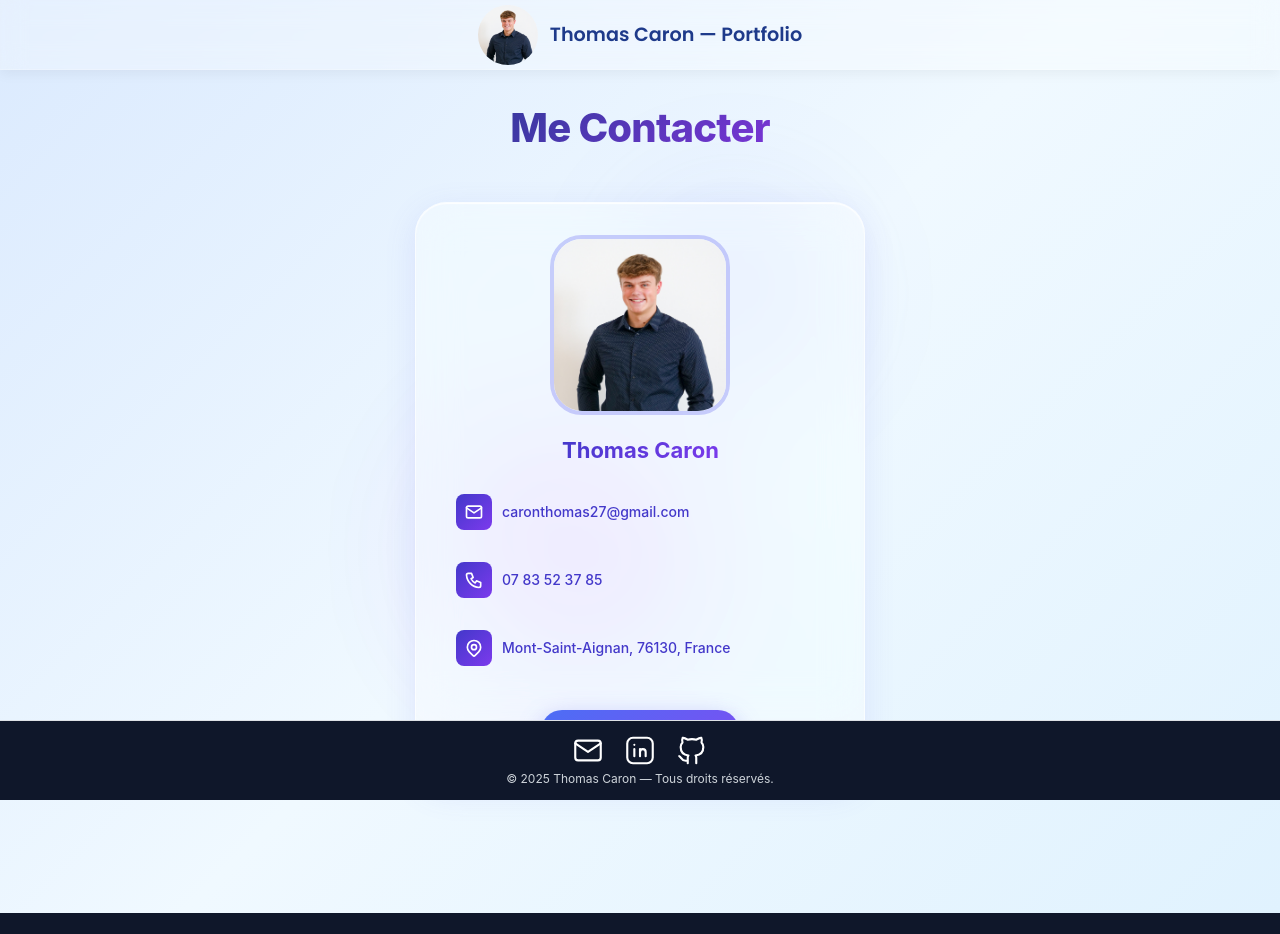
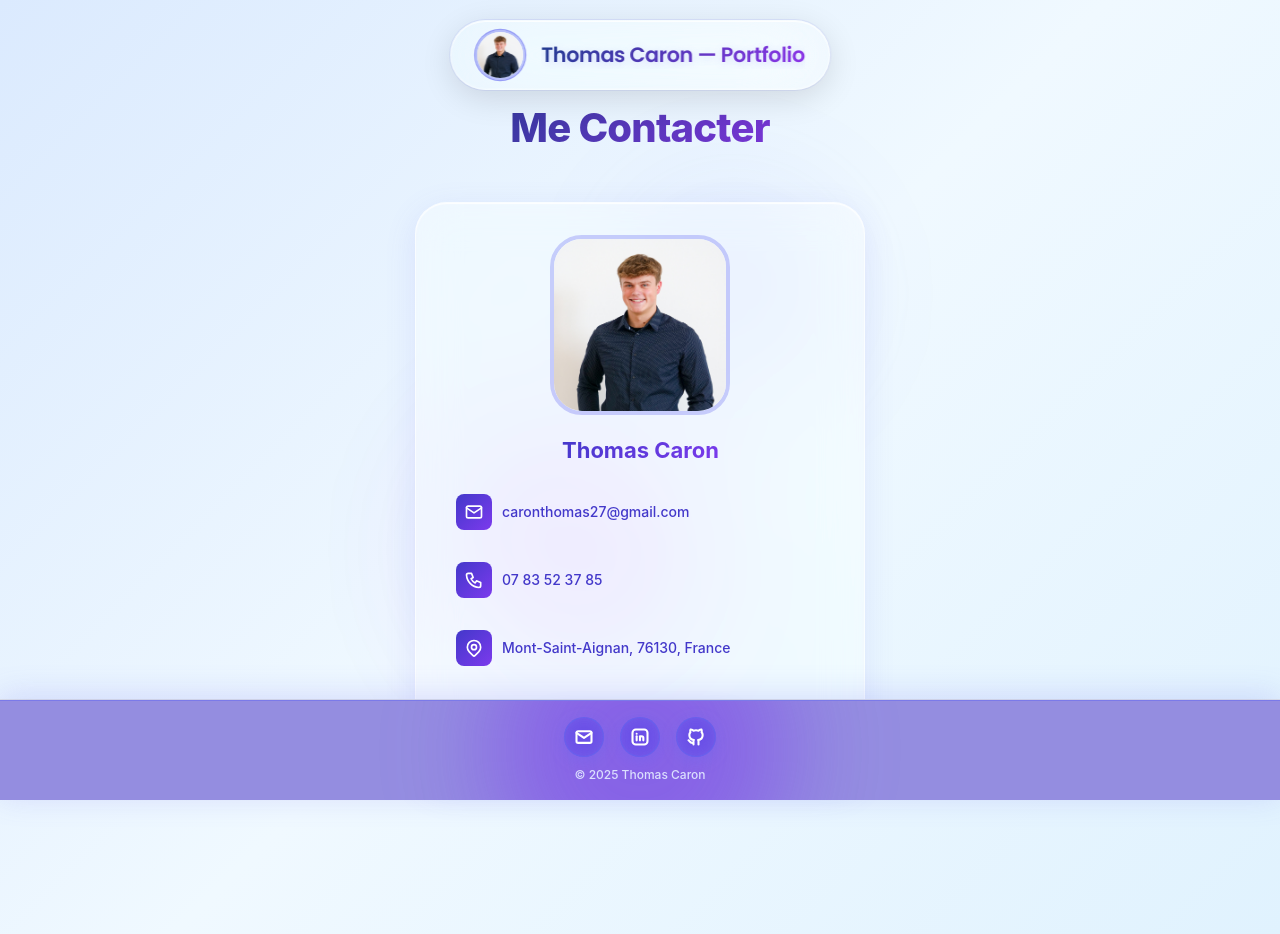
Before and after one commit to ThoomassC/portfolio, a React (Vite) app: page /contact in a window 1280 px wide. Before the commit the page ends 913 px from the top, so only its background shows below. Built offline with nearby package versions, Linux system fonts and the light colour scheme.

Commit message:
feat : redesign glassmorphism header et footer

```diff
--- a/src/components/Footer.tsx
+++ b/src/components/Footer.tsx
@@ -1,92 +1,144 @@
-import { Center, Group, ActionIcon, Text } from "@mantine/core";
-import {
-  IconBrandGithub,
-  IconBrandLinkedin,
-  IconMail,
-} from "@tabler/icons-react";
-
-const accentColor = "#38bdf8";
+import { Center, Group, ActionIcon, Text, Box } from "@mantine/core";
+import { IconBrandGithub, IconBrandLinkedin, IconMail } from "@tabler/icons-react";
+import { useEffect } from "react";
 
 const Footer = () => {
+  useEffect(() => {
+    const style = document.createElement("style");
+    style.id = "footer-styles";
+    style.innerHTML = `
+      @keyframes iconFloat {
+        0%, 100% {
+          transform: translateY(0) scale(1);
+        }
+        50% {
+          transform: translateY(-5px) scale(1.05);
+        }
+      }
+
+      .footer-icon {
+        transition: all 0.4s cubic-bezier(0.34, 1.56, 0.64, 1);
+      }
+
+      .footer-icon:hover {
+        transform: scale(1.15) rotate(5deg);
+        background: rgba(99, 102, 241, 0.5) !important;
+        box-shadow: 0 6px 20px rgba(99, 102, 241, 0.5) !important;
+      }
+
+      .footer-icon:active {
+        transform: scale(1.05) rotate(5deg);
+      }
+    `;
+    document.head.appendChild(style);
+
+    return () => {
+      const styleToRemove = document.getElementById("footer-styles");
+      if (styleToRemove) {
+        document.head.removeChild(styleToRemove);
+      }
+    };
+  }, []);
+
   return (
     <Center
+      component="footer"
       style={{
         flexDirection: "column",
-        backgroundColor: "#0f172a",
-        paddingTop: "0.75rem",
-        paddingBottom: "0.75rem",
+        background: "#4438ca92",
+        backdropFilter: "blur(30px) saturate(200%)",
+        WebkitBackdropFilter: "blur(30px) saturate(200%)",
+        borderTop: "1px solid rgba(99, 102, 241, 0.5)",
+        boxShadow: "0 -4px 30px rgba(99, 102, 241, 0.2)",
+        paddingTop: "1rem",
+        paddingBottom: "1rem",
+        position: "relative",
+        overflow: "hidden",
       }}
     >
-      <Group gap="md" mb={2}>
+      <Box
+        style={{
+          position: "absolute",
+          top: "50%",
+          left: "50%",
+          transform: "translate(-50%, -50%)",
+          background: "#7c3aed81",
+          width: "300px",
+          height: "300px",
+          borderRadius: "50%",
+          filter: "blur(50px)",
+          pointerEvents: "none",
+          zIndex: 0,
+        }}
+      />
+
+      <Group gap="md" mb="xs" style={{ position: "relative", zIndex: 1 }}>
         <ActionIcon
           component="a"
           href="mailto:caronthomas27@gmail.com"
           target="_blank"
-          size={36}
+          size={40}
+          radius="xl"
+          className="footer-icon"
           style={{
-            color: "#ffffff",
-            backgroundColor: "transparent",
-            transition: "transform 0.2s ease, color 0.2s ease",
-          }}
-          onMouseEnter={(e) => {
-            e.currentTarget.style.transform = "scale(1.2)";
-            e.currentTarget.style.color = accentColor;
-          }}
-          onMouseLeave={(e) => {
-            e.currentTarget.style.transform = "scale(1)";
-            e.currentTarget.style.color = "#ffffff";
+            background: "rgba(99, 102, 241, 0.35)",
+            backdropFilter: "blur(10px)",
+            WebkitBackdropFilter: "blur(10px)",
+            border: "1px solid rgba(99, 102, 241, 0.6)",
+            boxShadow: "0 4px 15px rgba(99, 102, 241, 0.3)",
           }}
           aria-label="Mail"
         >
-          <IconMail size={35} stroke={1.5} />
+          <IconMail size={20} stroke={2.5} color="#ffffff" />
         </ActionIcon>
         <ActionIcon
           component="a"
           href="https://www.linkedin.com/in/thomas-caron27/"
           target="_blank"
-          size={36}
+          size={40}
+          radius="xl"
+          className="footer-icon"
           style={{
-            color: "#ffffff",
-            backgroundColor: "transparent",
-            transition: "transform 0.2s ease, color 0.2s ease",
-          }}
-          onMouseEnter={(e) => {
-            e.currentTarget.style.transform = "scale(1.2)";
-            e.currentTarget.style.color = accentColor;
-          }}
-          onMouseLeave={(e) => {
-            e.currentTarget.style.transform = "scale(1)";
-            e.currentTarget.style.color = "#ffffff";
+            background: "rgba(99, 102, 241, 0.35)",
+            backdropFilter: "blur(10px)",
+            WebkitBackdropFilter: "blur(10px)",
+            border: "1px solid rgba(99, 102, 241, 0.6)",
+            boxShadow: "0 4px 15px rgba(99, 102, 241, 0.3)",
           }}
           aria-label="LinkedIn"
         >
-          <IconBrandLinkedin size={35} stroke={1.5} />
+          <IconBrandLinkedin size={20} stroke={2.5} color="#ffffff" />
         </ActionIcon>
         <ActionIcon
           component="a"
           href="https://github.com/ThoomassC"
           target="_blank"
-          size={36}
+          size={40}
+          radius="xl"
+          className="footer-icon"
           style={{
-            color: "#ffffff",
-            backgroundColor: "transparent",
-            transition: "transform 0.2s ease, color 0.2s ease",
-          }}
-          onMouseEnter={(e) => {
-            e.currentTarget.style.transform = "scale(1.2)";
-            e.currentTarget.style.color = accentColor;
-          }}
-          onMouseLeave={(e) => {
-            e.currentTarget.style.transform = "scale(1)";
-            e.currentTarget.style.color = "#ffffff";
+            background: "rgba(99, 102, 241, 0.35)",
+            backdropFilter: "blur(10px)",
+            WebkitBackdropFilter: "blur(10px)",
+            border: "1px solid rgba(99, 102, 241, 0.6)",
+            boxShadow: "0 4px 15px rgba(99, 102, 241, 0.3)",
           }}
           aria-label="GitHub"
         >
-          <IconBrandGithub size={35} stroke={1.5} />
+          <IconBrandGithub size={20} stroke={2.5} color="#ffffff" />
         </ActionIcon>
       </Group>
-      <Text size="xs" c="gray.4">
-        © {new Date().getFullYear()} Thomas Caron — Tous droits réservés.
+      <Text
+        size="xs"
+        fw={500}
+        c="#e0e7ff"
+        style={{
+          position: "relative",
+          zIndex: 1,
+          opacity: 0.95,
+        }}
+      >
+        © {new Date().getFullYear()} Thomas Caron
       </Text>
     </Center>
   );
--- a/src/components/Header.tsx
+++ b/src/components/Header.tsx
@@ -1,75 +1,197 @@
-import { useEffect, useState } from "react";
+import { useEffect, useState, useRef } from "react";
 import { Title, Avatar, Box } from "@mantine/core";
 import { useNavigate } from "react-router-dom";
+import { useMediaQuery } from "@mantine/hooks";
 
 const Header = () => {
-  const [isAtTop, setIsAtTop] = useState(true);
+  const [isVisible, setIsVisible] = useState(false);
   const navigate = useNavigate();
+  const timeoutRef = useRef<number | null>(null);
+  const isDesktop = useMediaQuery("(min-width: 768px)");
 
   useEffect(() => {
-    const link = document.createElement("link");
-    link.href =
-      "https://fonts.googleapis.com/css2?family=Raleway:wght@600&display=swap";
-    link.rel = "stylesheet";
-    document.head.appendChild(link);
+    const style = document.createElement("style");
+    style.id = "header-styles";
+    style.innerHTML = `
+      @keyframes avatarPulse {
+        0%, 100% {
+          box-shadow: 0 0 0 0 rgba(99, 102, 241, 0.7);
+        }
+        50% {
+          box-shadow: 0 0 0 10px rgba(99, 102, 241, 0);
+        }
+      }
+
+      @keyframes bubbleAppear {
+        0% {
+          transform: translate(-50%, -100%) scale(0.8);
+          opacity: 0;
+          border-radius: 50%;
+        }
+        50% {
+          transform: translate(-50%, -20%) scale(1.05);
+          opacity: 0.8;
+          border-radius: 50%;
+        }
+        100% {
+          transform: translate(-50%, 0) scale(1);
+          opacity: 1;
+          border-radius: 50px;
+        }
+      }
+
+      @keyframes bubbleDisappear {
+        0% {
+          transform: translate(-50%, 0) scale(1);
+          opacity: 1;
+          border-radius: 50px;
+        }
+        50% {
+          transform: translate(-50%, -10%) scale(0.95);
+          opacity: 0.5;
+          border-radius: 50%;
+        }
+        100% {
+          transform: translate(-50%, -100%) scale(0.8);
+          opacity: 0;
+          border-radius: 50%;
+        }
+      }
+
+      .header-container {
+        animation: bubbleAppear 0.6s cubic-bezier(0.68, -0.55, 0.27, 1.55) forwards;
+      }
+
+      .header-container.hiding {
+        animation: bubbleDisappear 0.5s cubic-bezier(0.68, -0.55, 0.27, 1.55) forwards;
+      }
+
+      .header-avatar {
+        transition: all 0.4s cubic-bezier(0.34, 1.56, 0.64, 1);
+        animation: avatarPulse 2s infinite;
+      }
+
+      .header-avatar:hover {
+        transform: scale(1.1) rotate(5deg);
+        box-shadow: 0 8px 24px rgba(99, 102, 241, 0.5) !important;
+      }
+    `;
+    document.head.appendChild(style);
+
+    return () => {
+      const styleToRemove = document.getElementById("header-styles");
+      if (styleToRemove) {
+        document.head.removeChild(styleToRemove);
+      }
+    };
   }, []);
 
   useEffect(() => {
+    if (isDesktop) {
+      // En desktop, toujours visible
+      setIsVisible(true);
+      return;
+    }
+
+    // En mobile, comportement avec scroll
     const handleScroll = () => {
-      setIsAtTop(window.scrollY < 50);
+      if (window.scrollY > 100) {
+        setIsVisible(true);
+
+        if (timeoutRef.current) {
+          clearTimeout(timeoutRef.current);
+        }
+
+        timeoutRef.current = setTimeout(() => {
+          setIsVisible(false);
+        }, 2000);
+      } else {
+        setIsVisible(false);
+        if (timeoutRef.current) {
+          clearTimeout(timeoutRef.current);
+        }
+      }
     };
 
     window.addEventListener("scroll", handleScroll, { passive: true });
-    return () => window.removeEventListener("scroll", handleScroll);
-  }, []);
+
+    return () => {
+      window.removeEventListener("scroll", handleScroll);
+      if (timeoutRef.current) {
+        clearTimeout(timeoutRef.current);
+      }
+    };
+  }, [isDesktop]);
+
+  if (!isVisible) return null;
 
   return (
     <header
+      className={`header-container ${!isVisible ? "hiding" : ""}`}
       style={{
         position: "fixed",
-        top: 0,
-        left: 0,
-        right: 0,
-        height: 70,
+        top: 20,
+        left: "50%",
+        transform: "translateX(-50%)",
+        height: isDesktop ? 70 : 60,
         zIndex: 100,
-        transform: isAtTop ? "translateY(0)" : "translateY(-100%)",
-        transition: "transform 0.4s ease-in-out",
-        background: "rgba(255, 255, 255, 0.3)",
-        backdropFilter: "blur(12px)",
-        borderBottom: "1px solid rgba(255, 255, 255, 0.2)",
-        boxShadow: "0 4px 12px rgba(0,0,0,0.05)",
+        background: "rgba(255, 255, 255, 0.1)",
+        backdropFilter: "blur(40px) saturate(200%) brightness(1.1)",
+        WebkitBackdropFilter: "blur(40px) saturate(200%) brightness(1.1)",
+        border: "1px solid rgba(255, 255, 255, 0.4)",
+        boxShadow: `
+          0 8px 32px rgba(0, 0, 0, 0.12),
+          inset 0 1px 0 rgba(255, 255, 255, 0.8),
+          inset 0 -1px 0 rgba(255, 255, 255, 0.2),
+          0 0 0 1px rgba(99, 102, 241, 0.1)
+        `,
+        borderRadius: "50px",
         display: "flex",
         justifyContent: "center",
         alignItems: "center",
-        padding: "0 1rem",
+        padding: isDesktop ? "0 1.5rem" : "0 1rem",
+        minWidth: "fit-content",
+        maxWidth: isDesktop ? "auto" : "calc(100vw - 2rem)",
+        width: isDesktop ? "auto" : "auto",
       }}
     >
       <Box
         style={{
           display: "flex",
           alignItems: "center",
-          gap: 12,
-          maxWidth: "100%",
+          gap: isDesktop ? 16 : 12,
         }}
       >
         <Avatar
           src="/assets/thomasca.jpg"
           alt="Thomas Caron"
-          size={60}
+          size={isDesktop ? 50 : 40}
           radius="xl"
-          style={{ cursor: "pointer" }}
+          className="header-avatar"
+          style={{
+            cursor: "pointer",
+            border: "2px solid rgba(99, 102, 241, 0.4)",
+            boxShadow: "0 4px 12px rgba(99, 102, 241, 0.3)",
+            flexShrink: 0,
+          }}
           onClick={() => navigate("/")}
         />
         <Title
           order={2}
           style={{
             fontFamily: "'Poppins', sans-serif",
-            fontWeight: 600,
-            color: "#1e3a8a",
-            fontSize: "1.2rem",
+            fontWeight: 700,
+            fontSize: isDesktop ? "1.3rem" : "1rem",
             whiteSpace: "nowrap",
             overflow: "hidden",
             textOverflow: "ellipsis",
+            letterSpacing: "-0.02em",
+            background: "linear-gradient(135deg, #1e3a8a 0%, #9333ea 100%)",
+            WebkitBackgroundClip: "text",
+            WebkitTextFillColor: "transparent",
+            backgroundClip: "text",
+            textShadow: "0 2px 8px rgba(99, 102, 241, 0.2)",
+            maxWidth: isDesktop ? "none" : "calc(100vw - 140px)",
           }}
         >
           Thomas Caron — Portfolio
```
